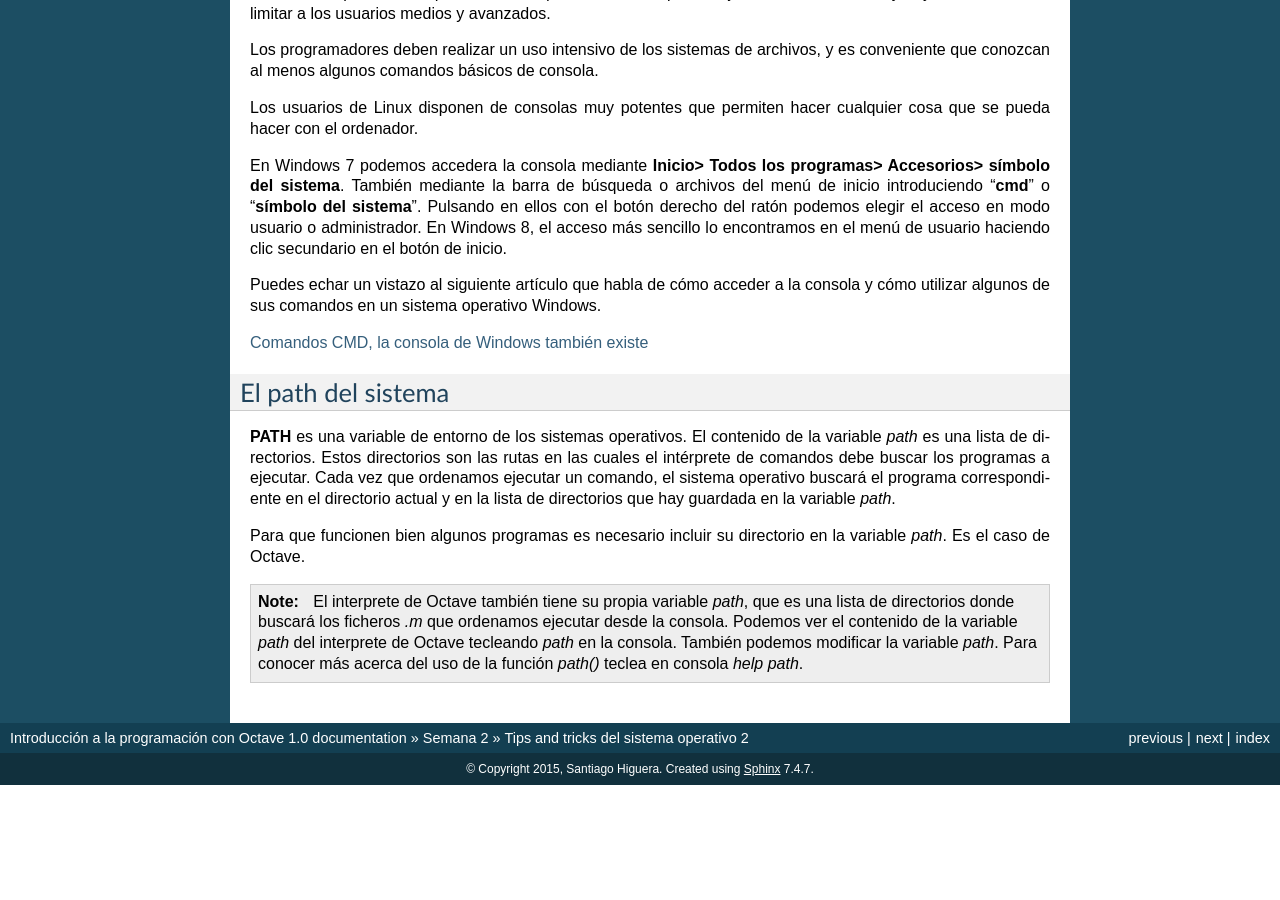
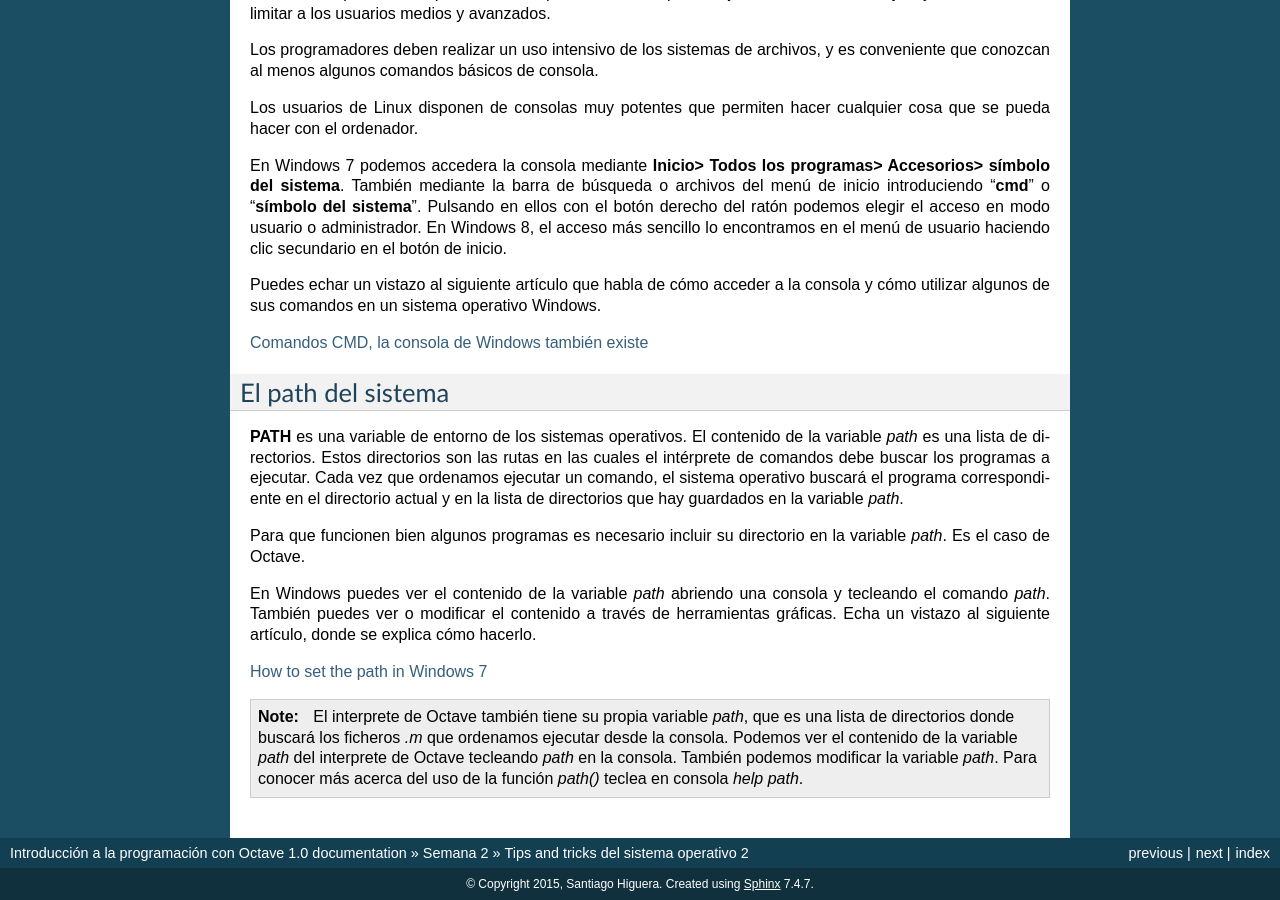
Before and after one commit to shiguera/cursorec, a Sphinx documentation site: the page built from source/tipsso2.rst, in a window 1280 px wide and 900 px high, scrolled down 604 px. Built offline with Sphinx 7.4.7, drawn with Linux system fonts in a browser that asks for light colours; before the commit the page ends 1389 px from its top, so only the background shows below that.

Commit message:
Add content to tipsoctave2.rst and tipsso2.rst

```diff
--- a/source/tipsoctave2.rst
+++ b/source/tipsoctave2.rst
@@ -8,7 +8,7 @@ Octave en las redes sociales
    :width: 250px
    :alt: Octave Documentation
 
-La presencia de Octave en las redes sociales permite interactuar a la comunidad de usuarios de Octave, compartiendo experiencias, recursos y soluciones de problemas comunes.
+La presencia de Octave en las redes sociales permite interactuar a la comunidad de usuarios de Octave, compartiendo experiencias, recursos y soluciones de problemas comunes. Repasamos a continuación algunos de los perfiles sociales de Octave en la Web:
 
 - **Portal de Octave:** El primer sitio de referencia para Octave es el portal oficial de Octave en `[1] <http://www.gnu.org/software/octave/>`_. En este portal es donde tendremos a disposición las últimas versiones estables de Octave para los distintos sitemas operativos. Es el lugar donde está la documentación oficial de Octave. Podemos acceder a la documentación oficial a través de la red, en formato html, en `[2] <http://www.gnu.org/software/octave/doc/interpreter/index.html>`_ o en formato pdf para descargar en `[3] <http://www.gnu.org/software/octave/octave.pdf>`_.
 
@@ -21,6 +21,7 @@ La presencia de Octave en las redes sociales permite interactuar a la comunidad
 - **Linkedin:** También encontramos varias páginas en Linkedin dedicadas a usuarios de Octave. Un ejemplo lo puedes ver en `[8] <https://www.linkedin.com/groups?home=&gid=4044339&trk=anet_ug_hm>`_
 
 - **Google+:** En Google+ podemos acceder al perfil de GNU OCtave en `[9] <https://plus.google.com/u/0/115085835259570491111/posts>`_
+
 
 [1] `Portal de Octave <http://www.gnu.org/software/octave/>`_
 
--- a/source/tipsso2.rst
+++ b/source/tipsso2.rst
@@ -20,13 +20,17 @@ En Windows 7 podemos accedera la consola mediante **Inicio> Todos los programas>
 
 Puedes echar un vistazo al siguiente artículo que habla de cómo acceder a la consola y cómo utilizar algunos de sus comandos en un sistema operativo Windows.
 
-`Comandos CMD, la consola de Windows también existe <http://www.muycomputer.com/2014/07/30/comandos-cmd>`_
+`Comandos CMD, la consola de Windows también existe <http://goo.gl/pUEc2n>`_
 
 El path del sistema
 -------------------
 
-**PATH** es una variable de entorno de los sistemas operativos. El contenido de la variable *path* es una lista de directorios. Estos directorios son las rutas en las cuales el intérprete de comandos debe buscar los programas a ejecutar. Cada vez que ordenamos ejecutar un comando, el sistema operativo buscará el programa correspondiente en el directorio actual y en la lista de directorios que hay guardada en la variable *path*.
+**PATH** es una variable de entorno de los sistemas operativos. El contenido de la variable *path* es una lista de directorios. Estos directorios son las rutas en las cuales el intérprete de comandos debe buscar los programas a ejecutar. Cada vez que ordenamos ejecutar un comando, el sistema operativo buscará el programa correspondiente en el directorio actual y en la lista de directorios que hay guardados en la variable *path*.
 
 Para que funcionen bien algunos programas es necesario incluir su directorio en la variable *path*. Es el caso de Octave.
 
+En Windows puedes ver el contenido de la variable *path* abriendo una consola y tecleando el comando *path*. También puedes ver o modificar el contenido a través de herramientas gráficas. Echa un vistazo al siguiente artículo, donde se explica cómo hacerlo.
+
+`How to set the path in Windows 7 <http://goo.gl/xlLyu6>`_
+
 .. note:: El interprete de Octave también tiene su propia variable *path*, que es una lista de directorios donde buscará los ficheros *.m* que ordenamos ejecutar desde la consola. Podemos ver el contenido de la variable *path* del interprete de Octave tecleando *path* en la consola. También podemos modificar la variable *path*. Para conocer más acerca del uso de la función *path()* teclea en consola *help path*.
```
